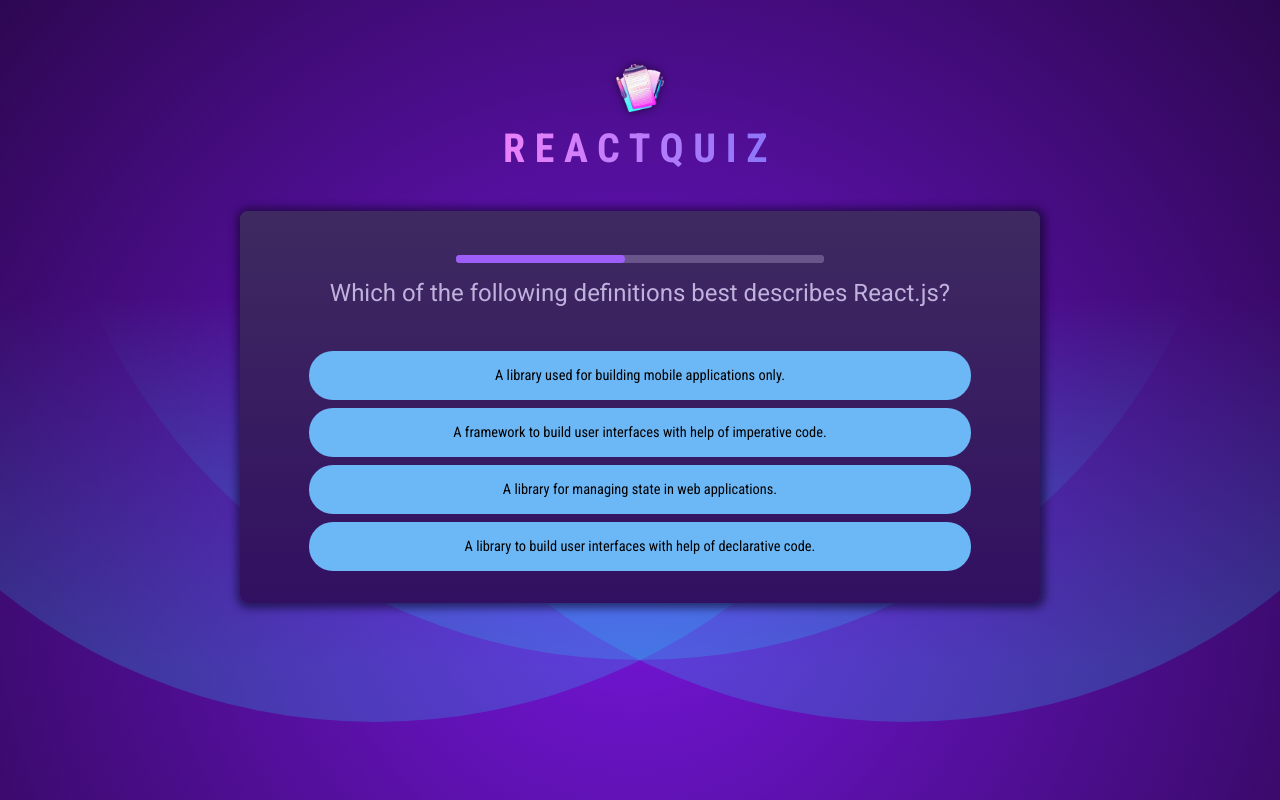
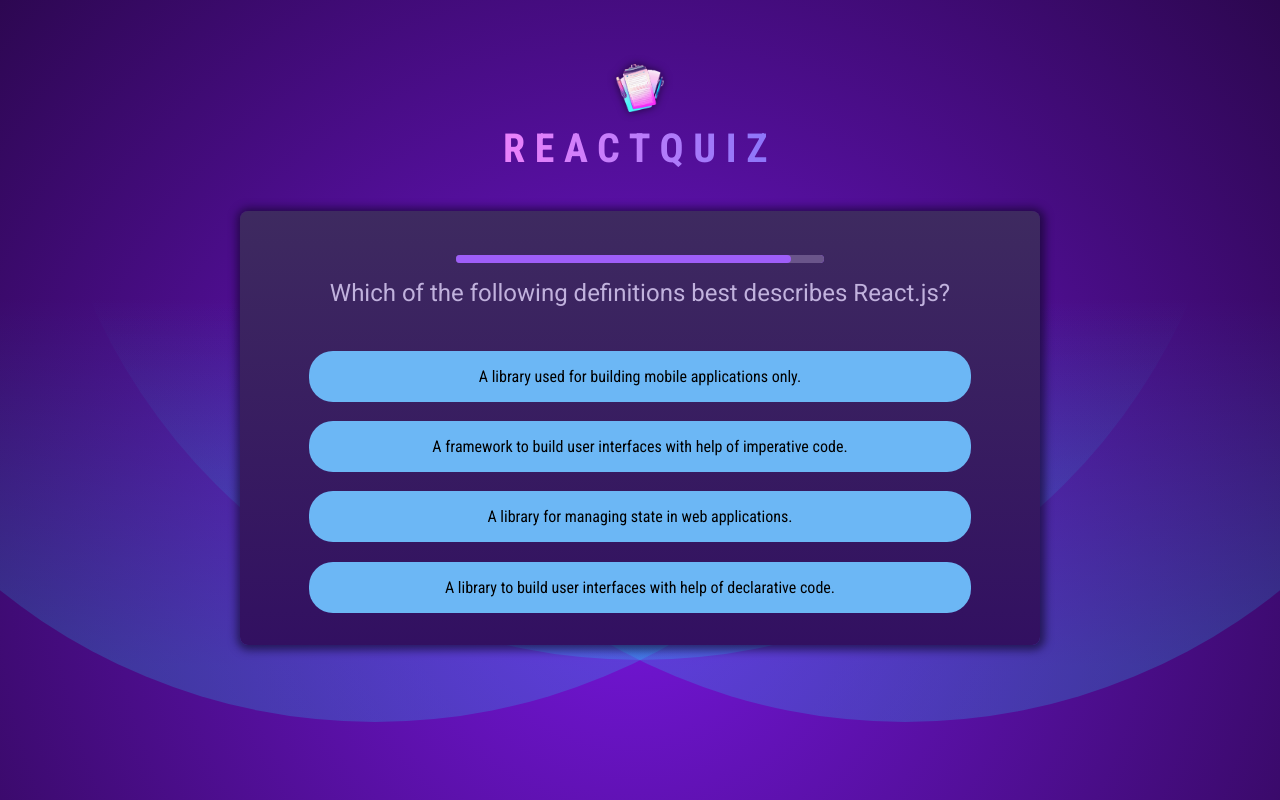
Before and after one commit to MuhammadArsalanShah/React-Quiz-Project, a React (Vite) app: page / in a window 1280 px wide. Built offline with nearby package versions, Linux system fonts and the light colour scheme.

Commit message:
Updating time limit and adjusting some styles

```diff
--- a/src/components/Questions.jsx
+++ b/src/components/Questions.jsx
@@ -12,7 +12,7 @@
     isCorrect: null
   });
 
-  let timer = 10000;
+  let timer = 60000;
 
   if (answer.selectedAnswer) {
     timer = 1000;
--- a/src/index.css
+++ b/src/index.css
@@ -166,7 +166,7 @@
   display: flex;
   flex-direction: column;
   align-items: center;
-  gap: 0.5rem;
+  gap: 1.2rem;
 }
 
 .answer {
@@ -178,7 +178,7 @@
   display: inline-block;
   width: 100%;
   font-family: 'Roboto Condensed', sans-serif;
-  font-size: 0.9rem;
+  font-size: 1rem;
   padding: 1rem 2rem;
   border: none;
   border-radius: 24px;
```
